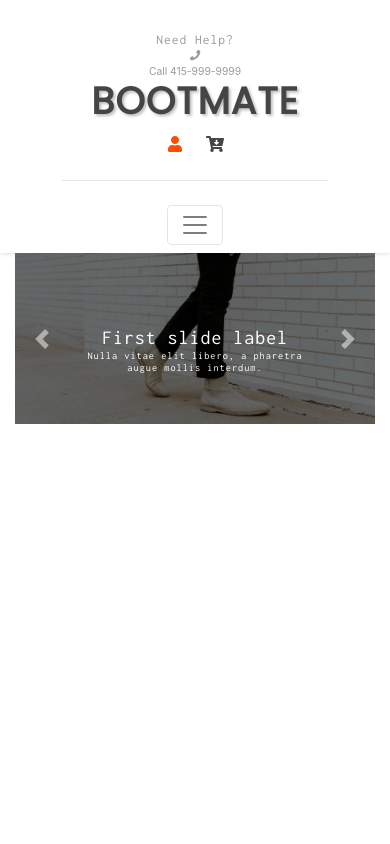
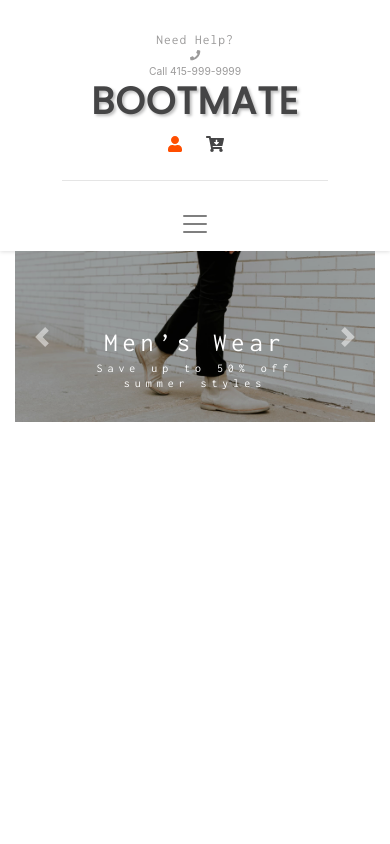
Before and after one commit to Tulean/Shoemate, a React (Create React App) app: page / in a window 390 px wide. Shown: the top 844 px of the page. Built offline with nearby package versions, Linux system fonts and the light colour scheme.

Commit message:
navbar toggler style fix

```diff
--- a/src/components/home.js
+++ b/src/components/home.js
@@ -14,10 +14,8 @@ class home extends Component {
                 alt="First slide"
               />
               <Carousel.Caption>
-                <h1>First slide label</h1>
-                <h6>
-                  Nulla vitae elit libero, a pharetra augue mollis interdum.
-                </h6>
+                <h1>Men’s Wear</h1>
+                <h6>Save up to 50% off summer styles</h6>
               </Carousel.Caption>
             </Carousel.Item>
             <Carousel.Item>
@@ -28,8 +26,8 @@ class home extends Component {
               />
 
               <Carousel.Caption>
-                <h3>Second slide label</h3>
-                <p>Lorem ipsum dolor sit amet, consectetur adipiscing elit.</p>
+                <h1>Women’s Wear</h1>
+                <h6>New Arrivals this weekend</h6>
               </Carousel.Caption>
             </Carousel.Item>
             <Carousel.Item>
@@ -40,11 +38,8 @@ class home extends Component {
               />
 
               <Carousel.Caption>
-                <h3>Third slide label</h3>
-                <p>
-                  Praesent commodo cursus magna, vel scelerisque nisl
-                  consectetur.
-                </p>
+                <h1>Unisex Wear</h1>
+                <h6>Come and grab a pair of our quality boots</h6>
               </Carousel.Caption>
             </Carousel.Item>
           </Carousel>
--- a/src/css/home.css
+++ b/src/css/home.css
@@ -3,7 +3,7 @@
 }
 
 .carousel-item > img {
-  filter: brightness(50%);
+  filter: brightness(75%);
 }
 
 .carousel-caption {
@@ -14,53 +14,45 @@
 }
 
 .carousel-caption > h1 {
-  font-size: calc(1rem + 1vw);
+  font-size: calc(2rem + 1vw);
+  color: white;
+  line-height: 1.4em;
+  letter-spacing: 5px;
 }
 .carousel-caption > h6 {
-  font-size: calc(0.4rem + 1vw);
+  font-size: calc(0.7rem + 1vw);
+  color: #fcfcfc;
+  letter-spacing: 5px;
+  line-height: 1.3em;
 }
 @media only screen and (max-width: 768px) {
   .carousel-caption {
-    position: absolute;
     top: 50%;
-    -ms-transform: translateY(-50%);
-    transform: translateY(-50%);
   }
 
   .carousel-caption > h1 {
-    font-size: calc(1rem + 1vw);
+    font-size: calc(1.6rem + 1vw);
+  }
+  .carousel-caption > h6 {
+    font-size: calc(0.6rem + 1vw);
+  }
+}
+@media only screen and (max-width: 576px) {
+  .carousel-caption > h1 {
+    font-size: calc(1.4rem + 1vw);
+  }
+  .carousel-caption > h6 {
+    font-size: calc(0.5rem + 1vw);
+  }
+}
+@media only screen and (max-width: 375px) {
+  .carousel-caption {
+    top: 45%;
+  }
+  .carousel-caption > h1 {
+    font-size: calc(1.3rem + 1vw);
   }
   .carousel-caption > h6 {
     font-size: calc(0.4rem + 1vw);
   }
 }
-@media only screen and (max-width: 576px) {
-  .carousel-caption {
-    position: absolute;
-    top: 50%;
-    -ms-transform: translateY(-50%);
-    transform: translateY(-50%);
-  }
-
-  .carousel-caption > h1 {
-    font-size: calc(1rem + 1vw);
-  }
-  .carousel-caption > h6 {
-    font-size: calc(0.4rem + 1vw);
-  }
-}
-@media only screen and (max-width: 375px) {
-  .carousel-caption {
-    position: absolute;
-    top: 50%;
-    -ms-transform: translateY(-50%);
-    transform: translateY(-50%);
-  }
-
-  .carousel-caption > h1 {
-    font-size: calc(1rem + 1vw);
-  }
-  .carousel-caption > h6 {
-    font-size: calc(0.4rem + 1vw);
-  }
-}
--- a/src/css/navbar.css
+++ b/src/css/navbar.css
@@ -17,3 +17,9 @@
 .navbar-collapse {
   flex-grow: 0 !important;
 }
+.navbar-light .navbar-toggler {
+  border: none;
+}
+.navbar-light .navbar-toggler:focus {
+  outline: none;
+}
```
Also changed, not shown: public/images/slider2.jpg.
